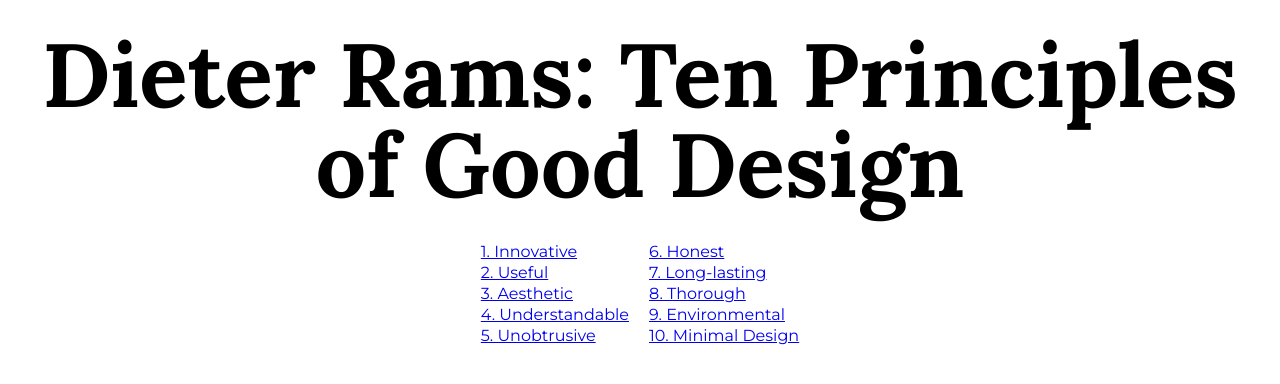
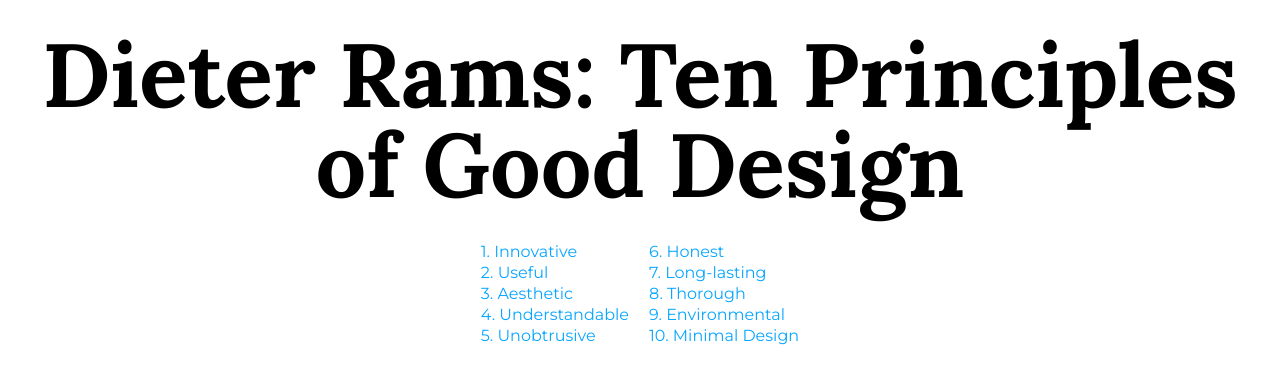
Before and after one commit to venegu/dieter-rams, a plain HTML site: page index.html in a window 1280 px wide. Drawn offline with Linux system fonts and the light colour scheme.

Commit message:
Styling links css

```diff
--- a/css/style.css
+++ b/css/style.css
@@ -44,3 +44,18 @@ nav {
 li {
     margin: 5px 10px;
 }
+
+/**** LINKS ****/
+a:link {
+    color: #08A6FF;
+    text-decoration: none;
+}
+
+a:visited {
+    color: #08A6FF;
+}
+
+a:hover {
+    background-color: #2B08E8;
+    color: white;
+}
```
